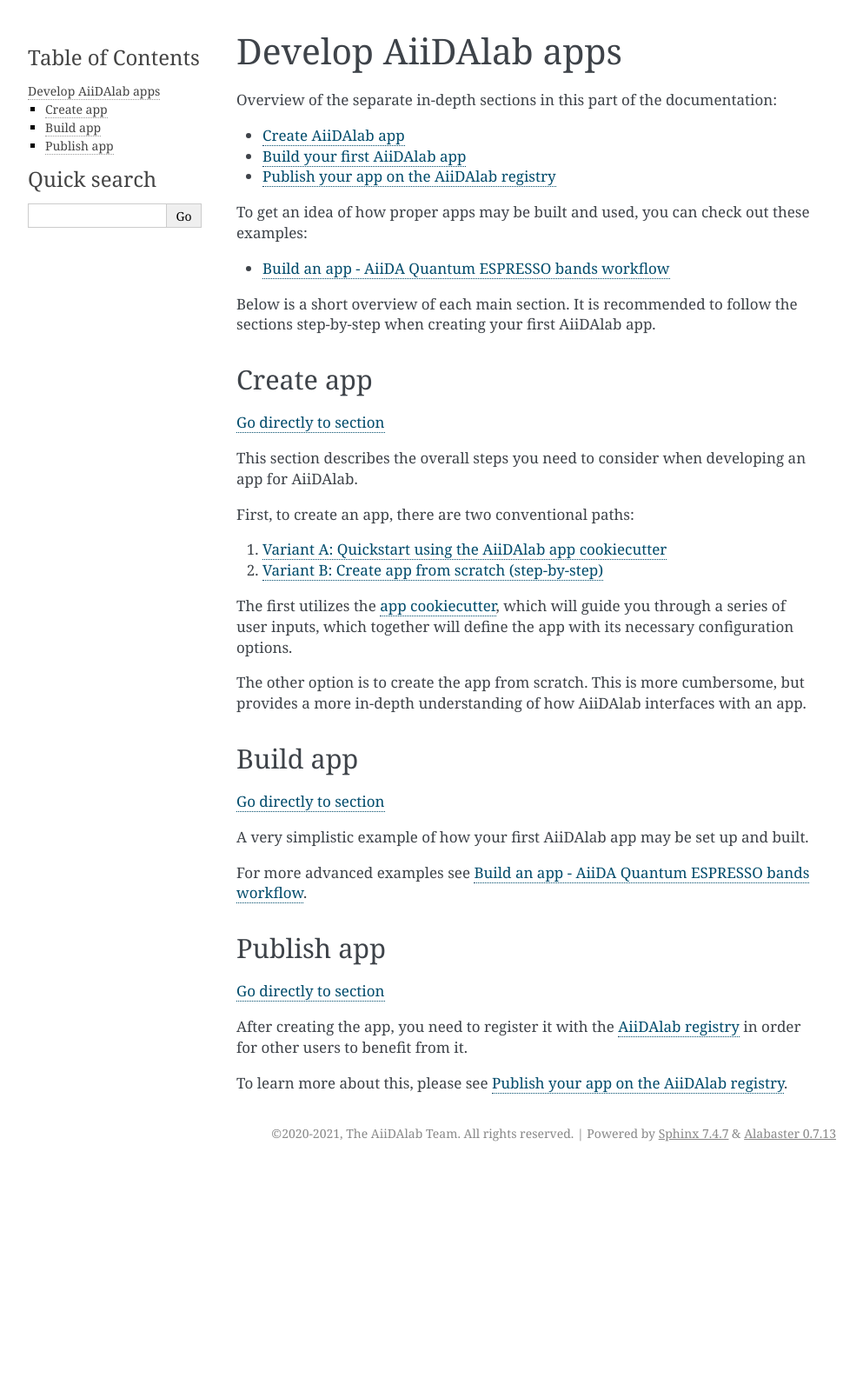
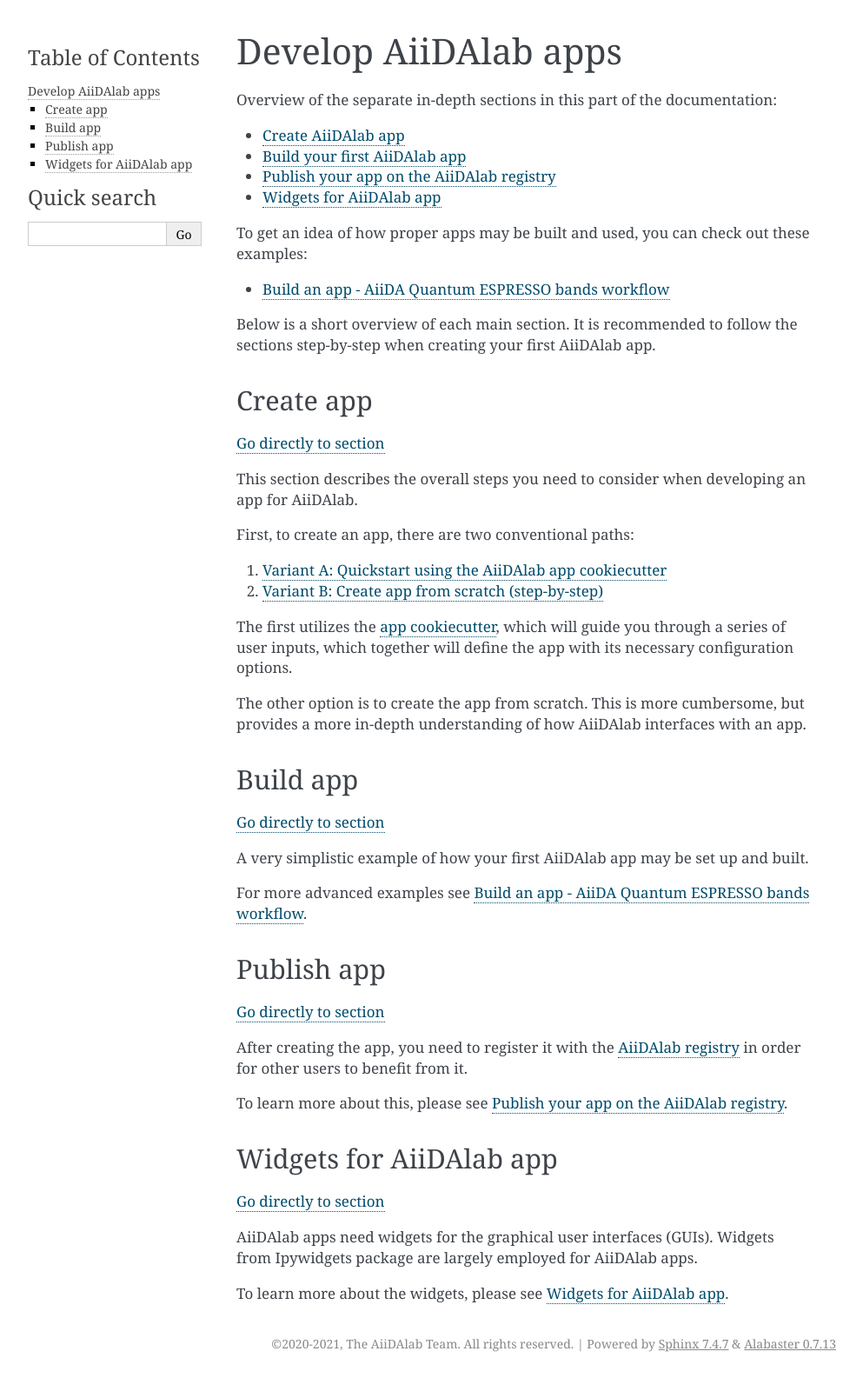
Before and after one commit to aiidalab/aiidalab, a Sphinx documentation site: the page built from docs/source/app_development/index.rst, in a window 1280 px wide. Shown: the whole page at 87% size, without its empty margins (148-1141 px from the left). Built offline with Sphinx 7.4.7, drawn with Linux system fonts in a browser that asks for light colours; pages that are not in the unit, such as notebooks, are missing from menus; before the commit the page ends 1343 px from its top, so only the background shows below that.

Commit message:
move the widgets section to app_development

```diff
--- a/docs/source/app_development/index.rst
+++ b/docs/source/app_development/index.rst
@@ -12,6 +12,7 @@ Overview of the separate in-depth sections in this part of the documentation:
     create.rst
     first_app.rst
     publish.rst
+    widgets.rst
 
 To get an idea of how proper apps may be built and used, you can check out these examples:
 
@@ -57,3 +58,13 @@ Publish app
 After creating the app, you need to register it with the `AiiDAlab registry <https://github.com/aiidalab/aiidalab-registry>`__ in order for other users to benefit from it.
 
 To learn more about this, please see :ref:`develop-apps:publish-app`.
+
+Widgets for AiiDAlab app
+========================
+
+:ref:`Go directly to section<develop-apps:widgets>`
+
+AiiDAlab apps need widgets for the graphical user interfaces (GUIs).
+Widgets from Ipywidgets package are largely employed for AiiDAlab apps.
+
+To learn more about the widgets, please see :ref:`develop-apps:widgets`.
--- a/docs/source/widgets/index.rst
+++ b/docs/source/app_development/widgets.rst
@@ -1,6 +1,8 @@
-#######
-Widgets
-#######
+.. _develop-apps:widgets:
+
+########################
+Widgets for AiiDAlab app
+########################
 
 AiiDAlab largely dependents on Jupyter widgets for the graphical user interface (GUI).
 More specifically, the `Ipywidgets <https://ipywidgets.readthedocs.io/>`_ package is the primary tool for creating AiiDAlab apps.
--- a/docs/source/conf.py
+++ b/docs/source/conf.py
@@ -6,7 +6,7 @@ import os
 import subprocess
 import sys
 import time
-import aiidalab
+# import aiidalab
 
 # Add any Sphinx extension module names here, as strings. They can be
 # extensions coming with Sphinx (named 'sphinx.ext.*') or your custom
@@ -54,8 +54,8 @@ copyright = u"{}, {}. All rights reserved".format(
 #
 # The full version, including alpha/beta/rc tags.
 # The short X.Y version.
-version = ".".join(aiidalab.__version__.split(".")[:2])
-
+# version = ".".join(aiidalab.__version__.split(".")[:2])
+version = '1.0.0'
 # If true, sectionauthor and moduleauthor directives will be shown in the
 # output. They are ignored by default.
 show_authors = True
--- a/docs/source/index.rst
+++ b/docs/source/index.rst
@@ -12,7 +12,6 @@ AiiDAlab is an environment for users with diverse expertise to access and run co
    Develop AiiDAlab apps <app_development/index.rst>
    Develop AiiDAlab <development/index.rst>
    API documentation <apidoc/aiidalab>
-   Widgets <widgets/index>
 
 
 ``aiidalab`` is released under the MIT license.
```
Also changed, not shown: other parts of docs/source/app_development/widgets.rst (+1 -1 lines), 1 other file.
